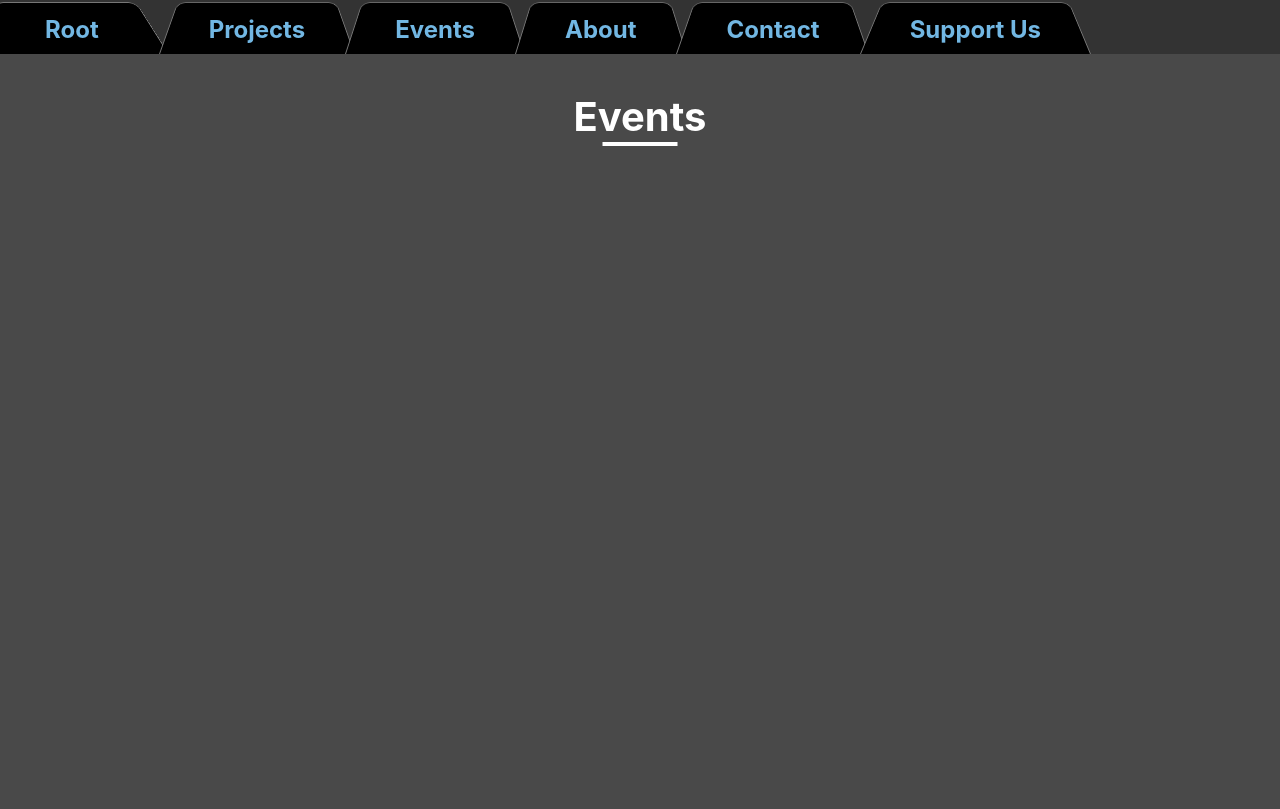
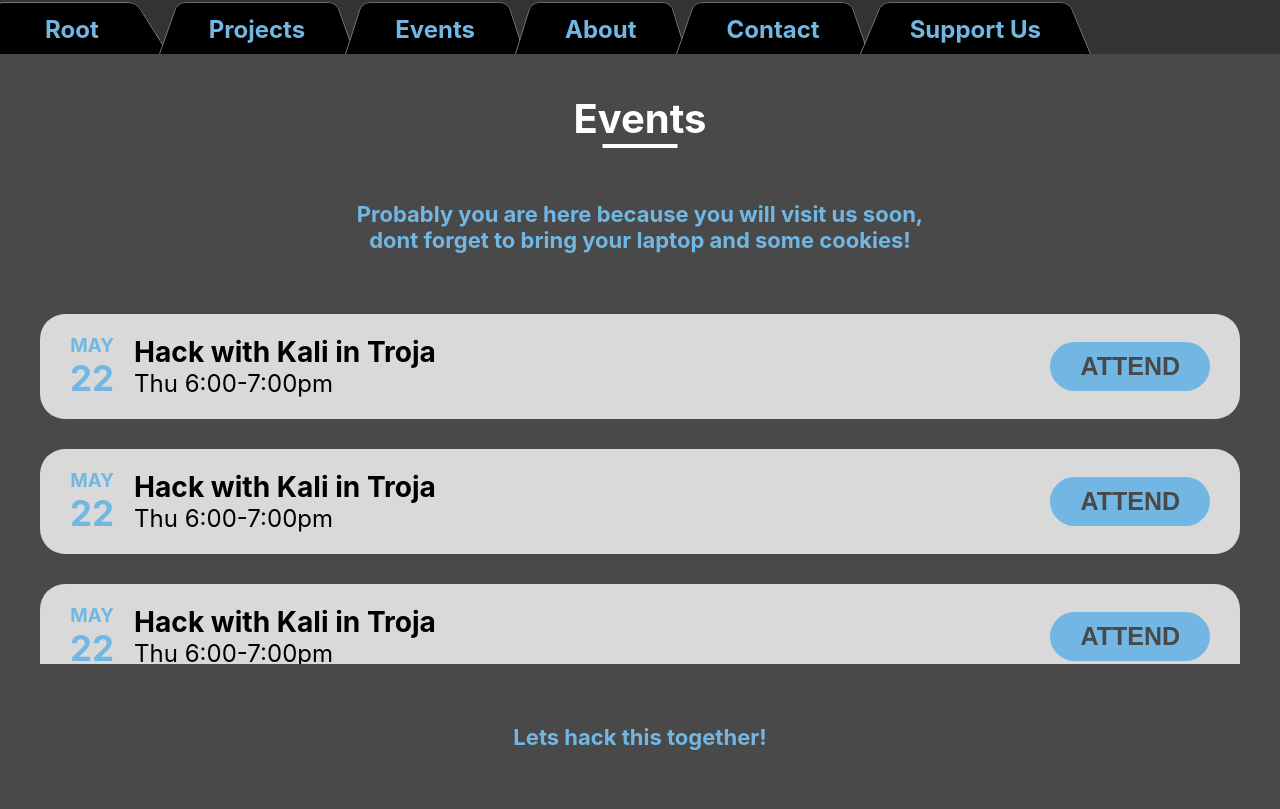
Before and after one commit to HackerspaceAlbania/netspace-site, a Gatsby site: page /events in a window 1280 px wide. Built offline with nearby package versions, Linux system fonts and the light colour scheme; Gatsby itself is replaced by a stand-in of ours.

Commit message:
Finished demo Events Page (#4)

```diff
--- a/global-styles.css
+++ b/global-styles.css
@@ -2,4 +2,5 @@
     background-color: #333;
     margin: 0;
     padding: 0;
+    font-family: Inter;
 }
--- a/src/components/Page/Page.module.css
+++ b/src/components/Page/Page.module.css
@@ -6,7 +6,6 @@
 .pageContent > h1.pageTitle{
     margin: 20px;
     font-size: 40px;
-    font-family: Inter;
     text-align: center;
     position: relative;
 }
--- a/src/pages/events.tsx
+++ b/src/pages/events.tsx
@@ -1,12 +1,38 @@
 import React from 'react'
 import Page from '../components/Page';
 import { HeadFC } from 'gatsby';
+import * as styles from '../styles/Events.module.css'
 
 const EventsPage = () => {
     const pageTitle = "Events";
+    const events = [1, 2, 3, 2, 3, 2, 3];
 
     return (
       <Page title={pageTitle}>
+        <div className={styles.eventsPage}>
+          <h2>
+            Probably you are here because you will visit us soon, <br />
+            dont forget to bring your laptop and some cookies!
+          </h2>
+          <div className={styles.events}>
+            {events.map(i => (
+              <div className={styles.eventBox}>
+                <div className={styles.date}>
+                  <h3>MAY</h3>
+                  <h2>22</h2>
+                </div>
+                <div className={styles.title}>
+                  <h3>Hack with Kali in Troja</h3>
+                  <p>Thu 6:00-7:00pm </p>
+                </div>
+                <input type="button" value="ATTEND" />
+              </div>
+            ))}
+          </div>
+          <h2 className="footer">
+            Lets hack this together!
+          </h2>
+        </div>
       </Page>
     )
 }
--- /dev/null
+++ b/src/styles/Events.module.css
@@ -0,0 +1,65 @@
+.eventsPage{
+    max-height: calc(100vh - 175px);
+    height: 100vh;
+    display: flex;
+    flex-direction: column;
+    justify-content: space-between;
+    padding: 20px;
+    box-sizing: border-box;
+}
+.eventsPage > h2{
+    font-size: 22px;
+    text-align: center;
+    color: #72B7E3;
+}
+
+.events{
+    display: flex;
+    flex-direction: column;
+    align-items: center;
+    gap: 30px;
+    max-height: calc(100vh - 450px);
+    overflow-y: scroll;
+}
+.events .eventBox{
+    background-color: #D9D9D9;
+    color: #000;
+    display: flex;
+    justify-content: space-between;
+    align-items: center;
+    padding: 20px 30px;
+    box-sizing: border-box;
+    border-radius: 25px;
+    gap: 20px;
+    max-width: 1200px;
+    width: 100%;
+}
+.events .eventBox h2,
+.events .eventBox h3,
+.events .eventBox p{
+    margin: 0;
+}
+.events .eventBox .date{
+    display: flex;
+    flex-direction: column;
+    align-items: center;
+    justify-content: center;
+    color: #72B7E3;
+}
+.events .eventBox .date > h2{
+    font-size: 35px;
+}
+.events .eventBox .title{
+    flex: 1;
+    font-size: 24px;
+}
+.events .eventBox input{
+    background-color: #72B7E3;
+    color: #494949;
+    font-size: 25px;
+    font-weight: 700;
+    padding: 10px 30px;
+    border: none;
+    border-radius: 25px;
+    cursor: pointer;
+}
--- a/src/styles/Root.module.css
+++ b/src/styles/Root.module.css
@@ -19,7 +19,6 @@
     flex: 2;
     text-align: center;
     font-size: 34px;
-    font-family: Inter;
 }
 .flexbox > .imgBox{
     flex: 1;
```
